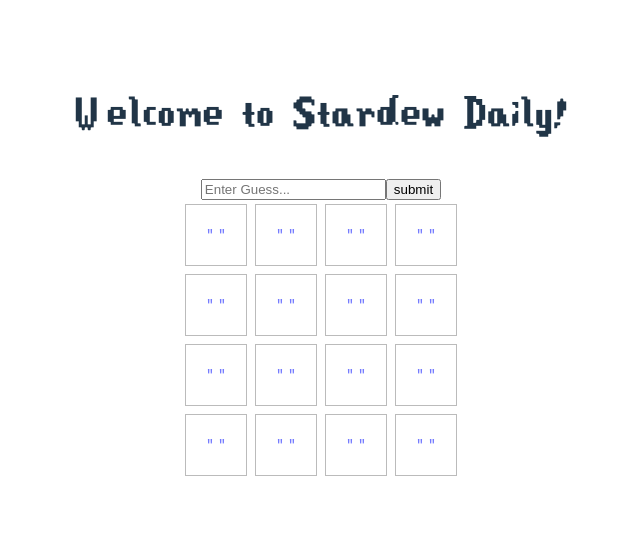
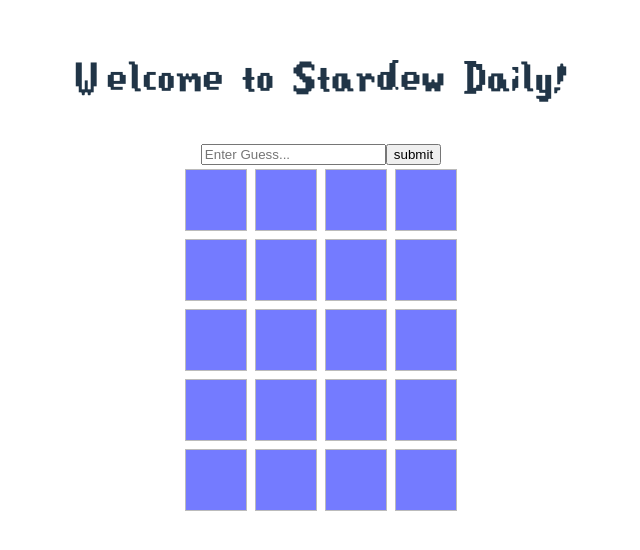
Before and after one commit to nathankoga/Stardew-daily-vite, a React (Vite) app: page / in a window 1280 px wide. Shown: the part 134-684 px from the top of the page, without its empty margins (319-959 px from the left). Built offline with nearby package versions, Linux system fonts and the light colour scheme.

Commit message:
Instantiating explicitly null guesses to be filled in with each answer

```diff
--- a/src/components/GuessBox.tsx
+++ b/src/components/GuessBox.tsx
@@ -6,6 +6,7 @@
 import {useState} from 'react';
 import ResponseGrid from './ResponseGrid.tsx'
 
+// .type GuessValu
 
 class GuessEntity {
     ID: string;
@@ -37,9 +38,23 @@
         else {
             price_char = "=";
         }
+        let ret_vals: Array<string | boolean | null> = [this.ID == target.ID, this.profession == target.profession, this.season == target.season, price_char];
+        // return [this.ID == target.ID, this.profession == target.profession, this.season == target.season, price_char];
+        return ret_vals;
+    }
+}
 
-        return [this.ID == target.ID, this.profession == target.profession, this.season == target.season, price_char];
+function createInitialGuesses() {
+    // initialize the state for the allowed num_guesses
+    let num_guesses = 5;
+    const initialGuesses = [];
+    for (let i = 0; i < num_guesses; i++) {
+        let vals: Array<string | boolean | null> = [null, null, null, null];
+        //  initialGuesses.push({ id: i, values: [null, null, null, null]});
+        initialGuesses.push({ id: i, values: vals});
     }
+
+    return initialGuesses;
 }
 
 
@@ -50,7 +65,8 @@
     // state variables for the text within the input box
     const [guess, setGuess] = useState("");
     const [turn, setTurn] = useState(0);
-    const [prevGuesses, setPrevGuesses] = useState([...Array(4)]);  // update these with the compare arrays
+    // const [prevGuesses, setPrevGuesses] = useState([...Array(4)]);  // update these with the compare arrays
+    const [prevGuesses, setPrevGuesses] = useState(createInitialGuesses);
     // const [matchBool, setMatchBool] = useState(false);
 
     function updateGuessBox(event: React.ChangeEvent<HTMLInputElement>) {
@@ -95,14 +111,32 @@
                     console.log("parsed_body.Item:  ", inner.toString());
                     let guessedItem = new GuessEntity(inner.ID, inner.profession, inner.season, inner.sellPrice);
 
-                    // alert(guessedItem.toString());
                     console.log(guessedItem.toString());
 
                     // now check guess against the solution
                     let correctnessArray = guessedItem.compare(answer);
+
+                    // rebuild the new array (treat state objects as read only, so rebuild)
+                    const newGuessesArray = prevGuesses.map(item => {
+                        if (item.id === turn) {
+                            return {
+                                ...item,
+                                id: turn,
+                                values: correctnessArray,
+                            };
+                        }
+                        else {
+                            return item;
+                        }
+
+                    })
+
+                    // setPrevGuesses([correctnessArray, ...prevGuesses]);
+                    setPrevGuesses(newGuessesArray);
                     console.log("Correctness check: ", correctnessArray);
-                    setTurn(turn + 1);  // turn logic to determine which grid to place on
-                    setPrevGuesses(correctnessArray);
+                    console.log("previous guesses:", prevGuesses);
+                    setTurn(i => i + 1);  // turn logic to determine which grid to place on
+
                 }
                 // otherwise, item was not found
                 else{
--- a/src/components/ResponseGrid.tsx
+++ b/src/components/ResponseGrid.tsx
@@ -1,6 +1,5 @@
 // import {useState} from 'react';
 import "./grid.css";
-
 
 type GridProps = {
     currentGuess: string;
@@ -31,10 +30,10 @@
 
     return (
         <div className="responseRow">
-            <div>" "</div>
-            <div>" "</div>
-            <div>" "</div>
-            <div>" "</div>
+            <div> </div>
+            <div> </div>
+            <div> </div>
+            <div> </div>
         </div>
     )
 }
--- a/src/components/grid.css
+++ b/src/components/grid.css
@@ -13,5 +13,5 @@
     margin: 4px;
     text-align: center;
     line-height: 60px;
-    color:#747bff;
+    background-color:#747bff;
 }
```
